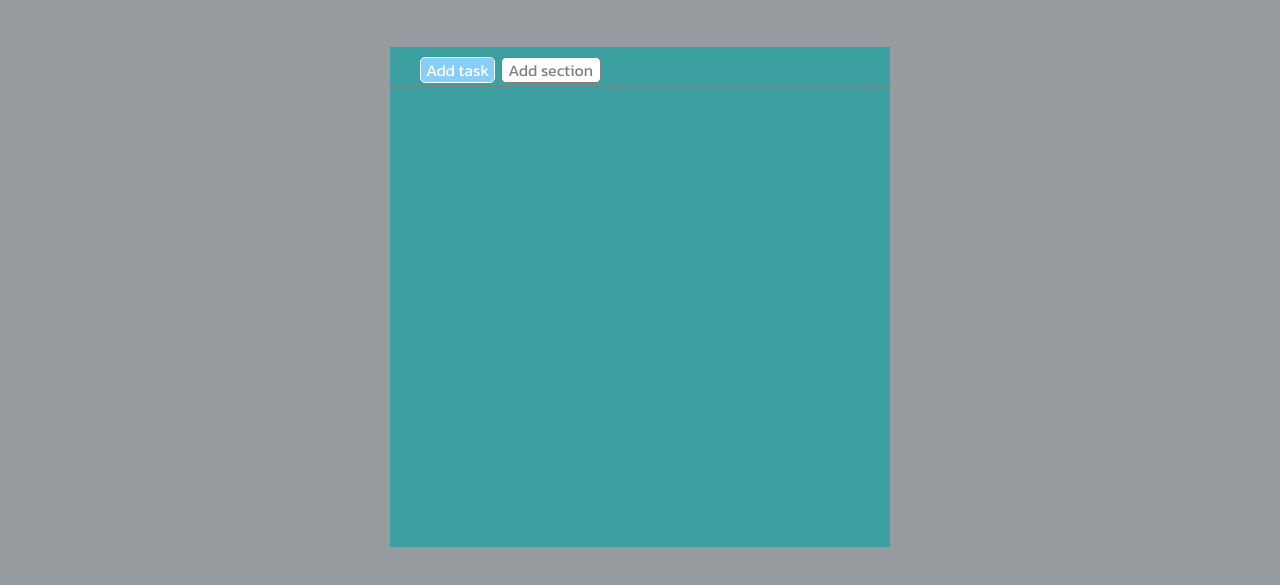
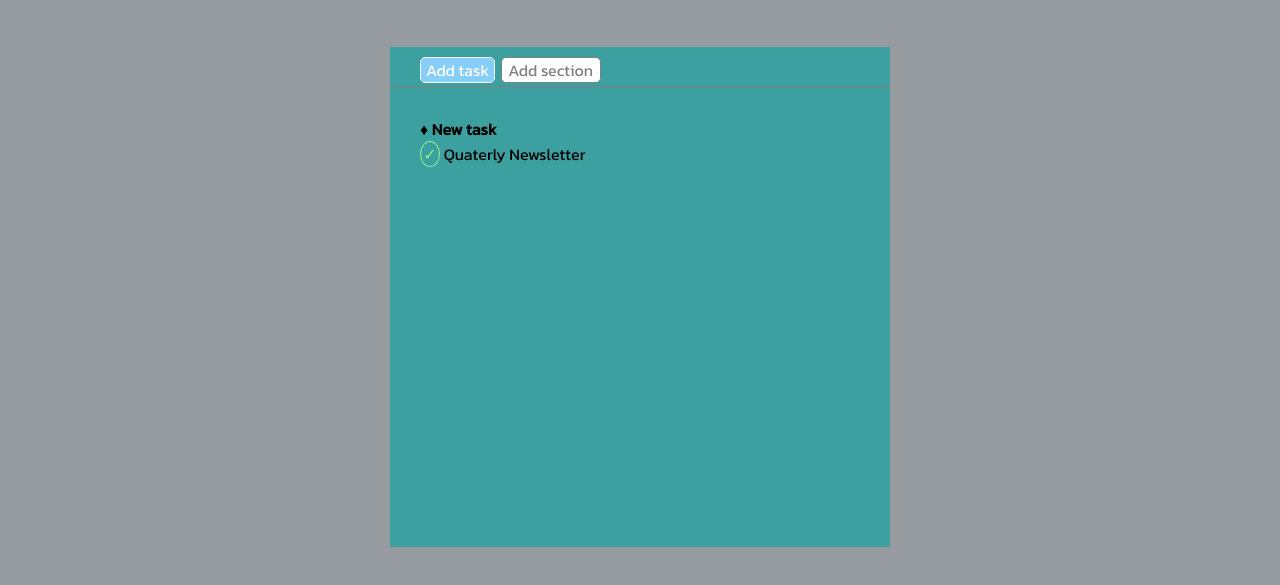
Before and after one commit to cristinagiacobbe/html-css-toboolist, a plain HTML site: page index.html in a window 1280 px wide. Shown: the part 73-658 px from the top of the page. Drawn offline with Linux system fonts and the light colour scheme.

Commit message:
Add New task

```diff
--- a/index.html
+++ b/index.html
@@ -19,9 +19,16 @@
 
 <main class="site_main">
    <div class="container">
+
         <section class="add">
            <div class="add-task Key">Add task</div>
            <div class="add-section Key">Add section</div>
+        </section>
+        <section class="new-task">
+            <ul>&#9830 <strong>New task</strong></ul>
+               <li><span class="check">&check;</span> Quaterly Newsletter</li>
+
+
         </section>
 
 
--- a/style.css
+++ b/style.css
@@ -66,3 +66,17 @@ header{
     background-color: white;
     text-align: center;
 }
+.new-task{
+    padding:30px;
+}
+li{
+    list-style-type: none;
+}
+.check{
+    display:inline-block;
+    width: 20px;
+    border: 1px solid lightgreen;
+    border-radius: 50%;
+    color: lightgreen;
+    text-align: center;
+}
```
